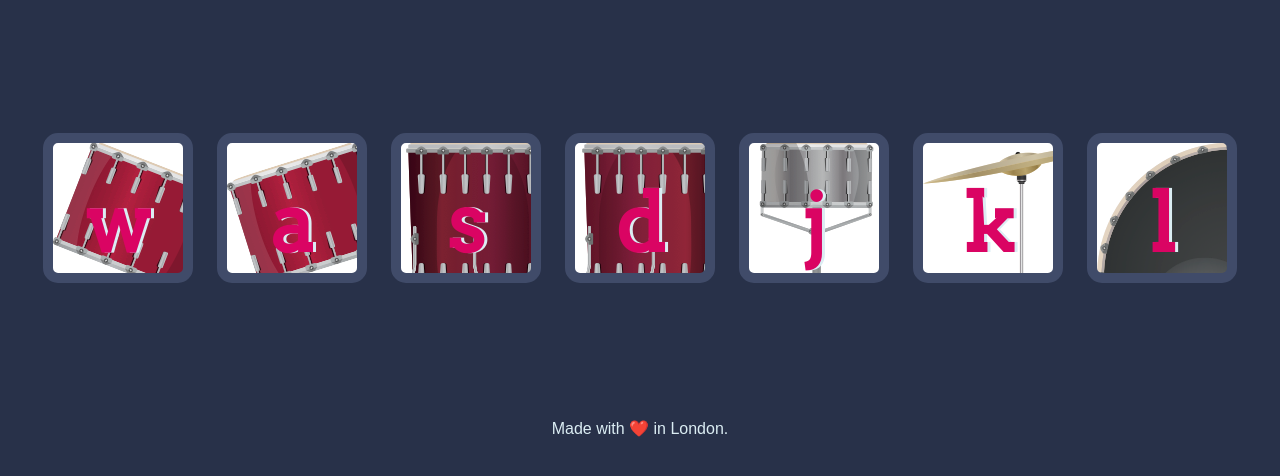
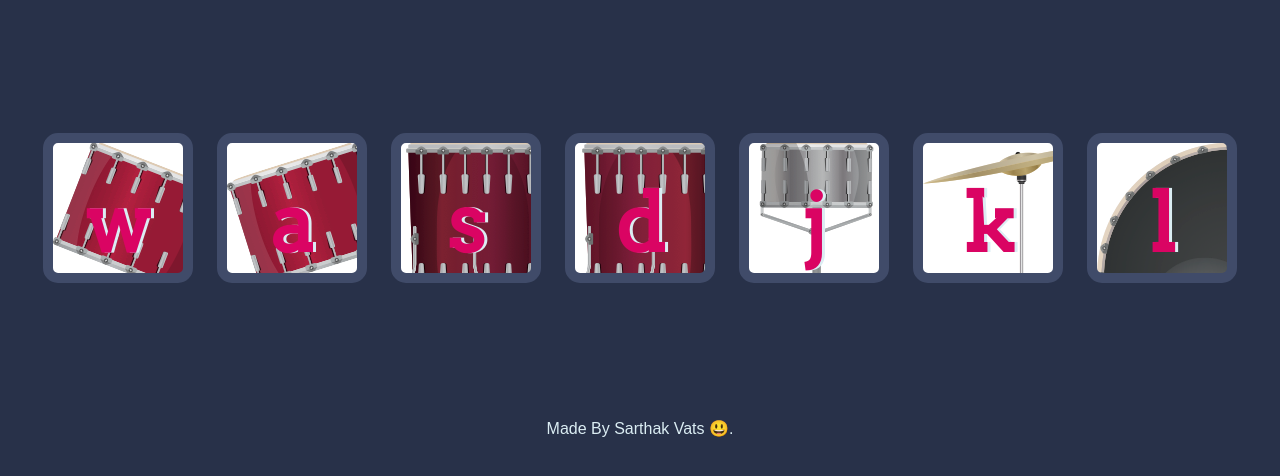
Before and after one commit to sarthakvats-2002/Drum-Kit, a plain HTML site: page index.html in a window 1280 px wide. Shown: the part 156-632 px from the top of the page. Drawn offline with Linux system fonts and the light colour scheme.

Commit message:
changes done

```diff
--- a/index.html
+++ b/index.html
@@ -23,7 +23,7 @@
 
 
   <footer>
-    Made with ❤️ in London.
+    Made By Sarthak Vats 😃.
   </footer>
 
 <script src="index.js" charset="utf-8"></script>
```
